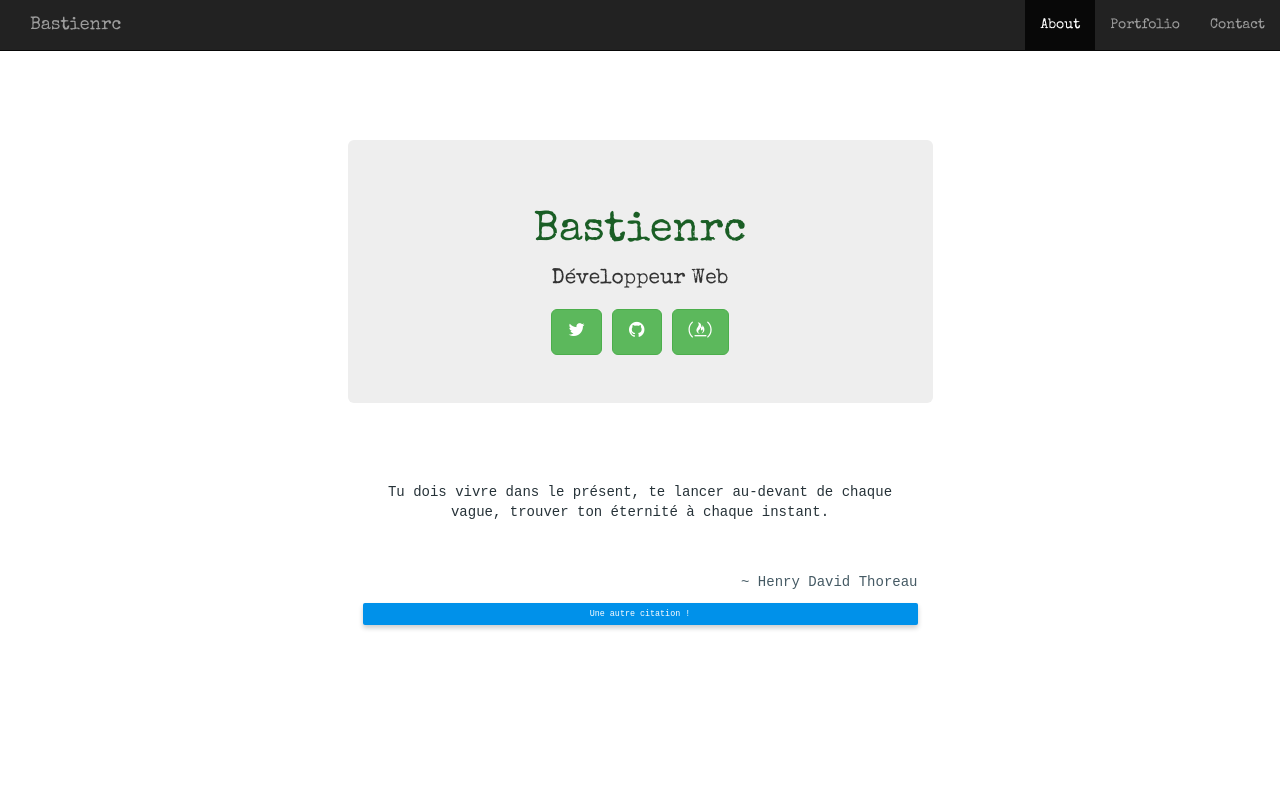
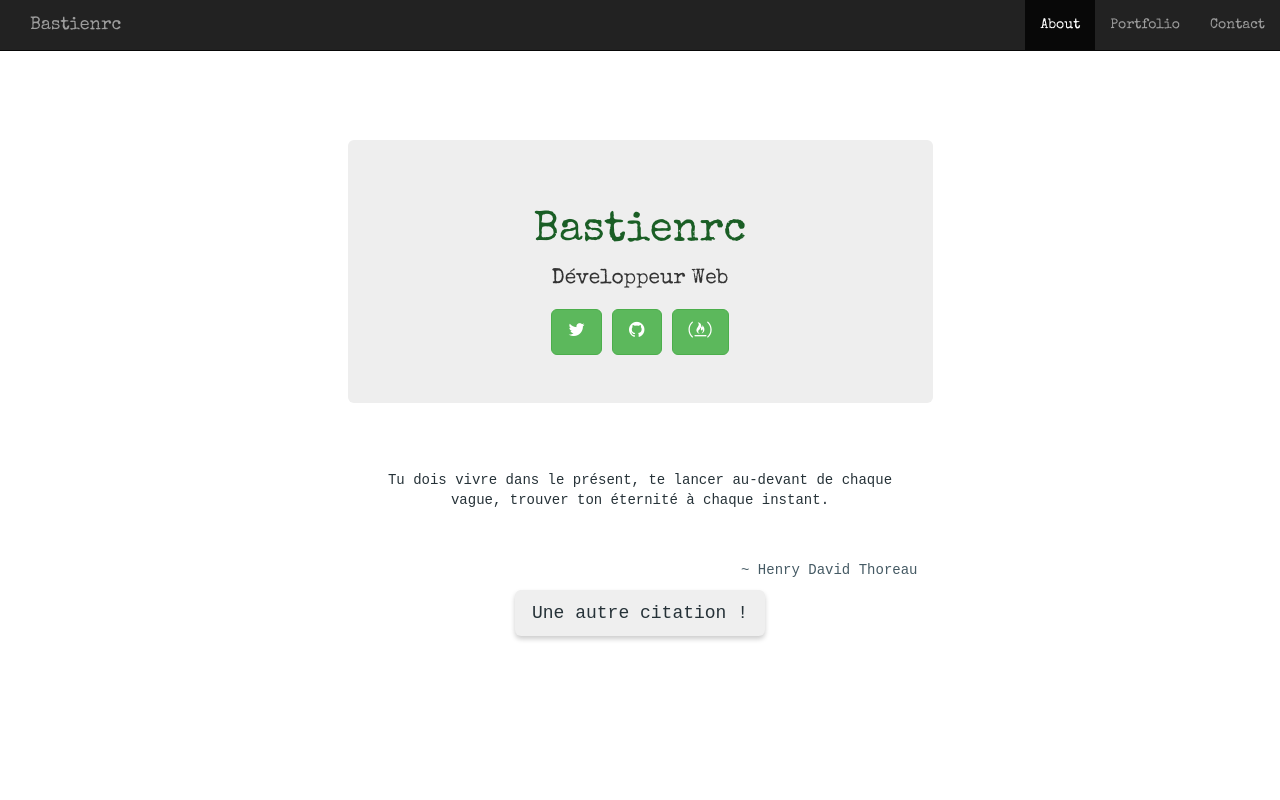
Before and after one commit to csu-anzai/portfolio-1, a React (Create React App) app: page / in a window 1280 px wide. Shown: the top 800 px of the page. Built offline with nearby package versions, Linux system fonts and the light colour scheme.

Commit message:
Correction de l'affichage des boutons

```diff
--- a/public/index.html
+++ b/public/index.html
@@ -73,7 +73,7 @@
           <input type="text" class="form-control input-md" required id="textinput" name="textinput" placeholder="Prénom">
           <input type="text" class="form-control input-md" required id="email" name="email" placeholder="Email">
           <textarea class="form-control" id="message" name="message" placeholder="Votre message ..."></textarea>
-          <button id="form-pop" type="button" class="btn btn-lg btn" data-toggle="popover" title="Fonction non disponible" data-content="La fonction sera disponible bientôt.">Envoyer</button>
+          <button id="form-pop" type="button" class="btn btn-lg" data-toggle="popover" title="Fonction non disponible" data-content="La fonction sera disponible bientôt.">Envoyer</button>
         </form>
       </div>
     </div>
--- a/src/components/App.js
+++ b/src/components/App.js
@@ -24,7 +24,7 @@ class App extends React.Component {
     return (
       <div class="citation">
         <Citation details={this.state} />
-        <button onClick={e => this.genererCitation(e)} >Une autre citation !</button>
+        <button class="btn btn-lg" onClick={e => this.genererCitation(e)} >Une autre citation !</button>
       </div>
     )
   }
--- a/src/index.css
+++ b/src/index.css
@@ -59,16 +59,8 @@ span {
 }
 
 button {
-  width: 100%;
-  font-size: 0.6em;
-  padding: 5px;
-  font-family: monospace;
-  border: none;
-  background-color: #0091ea;
-  color: white;
   border-radius: 2px;
   cursor: pointer;
-  outline: none;
   box-shadow: 0 3px 5px rgba(0, 0, 0, 0.2);
   transition: 0.2s;
 }
```
